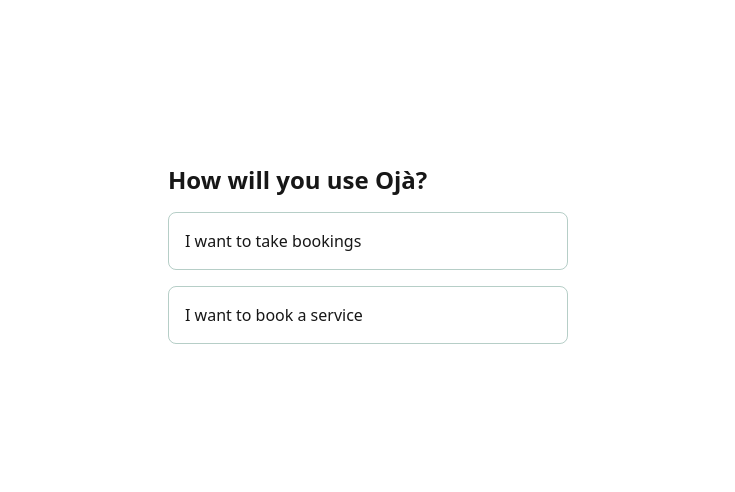
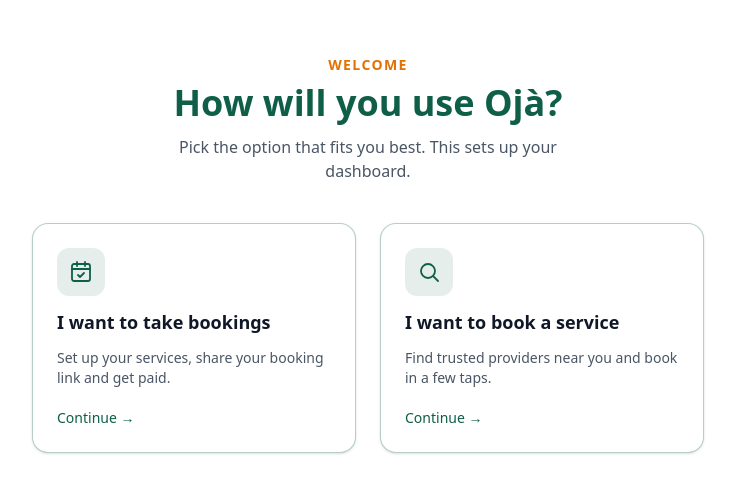
Before and after one commit to Oriyemi/booking-app, a Next.js app: page /onboarding in a window 1280 px wide. Shown: the part 146-638 px from the top of the page, without its empty margins (272-1007 px from the left). Built offline with nearby package versions, Linux system fonts and the light colour scheme; no server answers.

Commit message:
feat: enhance onboarding page with role selection options and improved UI

```diff
--- a/src/app/onboarding/page.tsx
+++ b/src/app/onboarding/page.tsx
@@ -5,20 +5,55 @@
 import { useUser } from "@clerk/nextjs";
 import { completeOnboarding } from "./_actions";
 
+type Role = "CUSTOMER" | "PROVIDER";
+
+const options: {
+  role: Role;
+  title: string;
+  description: string;
+  icon: React.ReactNode;
+}[] = [
+  {
+    role: "PROVIDER",
+    title: "I want to take bookings",
+    description: "Set up your services, share your booking link and get paid.",
+    icon: (
+      <svg viewBox="0 0 24 24" className="h-6 w-6" fill="none" stroke="currentColor" strokeWidth="1.8" strokeLinecap="round" strokeLinejoin="round" aria-hidden="true">
+        <rect x="3" y="4" width="18" height="17" rx="2" />
+        <path d="M3 9h18M8 2v4M16 2v4M9 15l2 2 4-4" />
+      </svg>
+    ),
+  },
+  {
+    role: "CUSTOMER",
+    title: "I want to book a service",
+    description: "Find trusted providers near you and book in a few taps.",
+    icon: (
+      <svg viewBox="0 0 24 24" className="h-6 w-6" fill="none" stroke="currentColor" strokeWidth="1.8" strokeLinecap="round" strokeLinejoin="round" aria-hidden="true">
+        <circle cx="11" cy="11" r="7" />
+        <path d="M21 21l-4.3-4.3" />
+      </svg>
+    ),
+  },
+];
+
 export default function OnboardingPage() {
   const { user } = useUser();
   const router = useRouter();
   const [loading, setLoading] = useState(false);
+  const [selected, setSelected] = useState<Role | null>(null);
   const [error, setError] = useState("");
 
-  async function choose(role: "CUSTOMER" | "PROVIDER") {
+  async function choose(role: Role) {
     setLoading(true);
+    setSelected(role);
     setError("");
 
     const res = await completeOnboarding(role);
     if (res?.error) {
       setError(res.error);
       setLoading(false);
+      setSelected(null);
       return;
     }
 
@@ -27,26 +62,55 @@
   }
 
   return (
-    <main className="mx-auto flex min-h-screen max-w-md flex-col justify-center gap-4 p-6">
-      <h1 className="text-2xl font-semibold">How will you use Ojà?</h1>
+    <main className="flex min-h-screen items-center justify-center bg-white  py-10 sm:px-6 lg:px-8">
+      <div className="w-full max-w-md sm:max-w-2xl">
+        <div className="mb-8 text-center sm:mb-10">
+          <p className="mb-2 text-xs font-semibold uppercase tracking-widest text-amber-600 sm:text-sm">
+            Welcome{user?.firstName ? `, ${user.firstName}` : ""}
+          </p>
+          <h1 className="text-2xl font-semibold text-brand sm:text-3xl lg:text-4xl">
+            How will you use Ojà?
+          </h1>
+          <p className="mx-auto mt-3 max-w-md text-sm text-gray-600 sm:text-base">
+            Pick the option that fits you best. This sets up your dashboard.
+          </p>
+        </div>
 
-      <button
-        disabled={loading}
-        onClick={() => choose("PROVIDER")}
-        className="rounded-lg border border-brand/30 p-4 text-left hover:bg-brand/5 disabled:opacity-50"
-      >
-        I want to take bookings
-      </button>
+        <div className="grid grid-cols-1 gap-4 sm:grid-cols-2 sm:gap-6">
+          {options.map((opt) => {
+            const isSelected = selected === opt.role;
+            return (
+              <button
+                key={opt.role}
+                type="button"
+                disabled={loading}
+                onClick={() => choose(opt.role)}
+                className="group flex flex-col items-start gap-3 rounded-2xl border border-brand/30 bg-white p-5 text-left shadow-sm transition hover:-translate-y-0.5 hover:border-brand hover:bg-brand/5 hover:shadow-md focus:outline-none focus-visible:ring-2 focus-visible:ring-brand focus-visible:ring-offset-2 disabled:cursor-not-allowed disabled:opacity-60 disabled:hover:translate-y-0 sm:p-6"
+              >
+                <span className="flex h-11 w-11 items-center justify-center rounded-xl bg-brand/10 text-brand transition group-hover:bg-brand group-hover:text-white sm:h-12 sm:w-12">
+                  {opt.icon}
+                </span>
+                <span className="text-base font-semibold text-gray-900 sm:text-lg">
+                  {opt.title}
+                </span>
+                <span className="text-sm text-gray-600">{opt.description}</span>
+                <span className="mt-auto pt-2 text-sm font-medium text-brand">
+                  {isSelected ? "Setting up…" : "Continue →"}
+                </span>
+              </button>
+            );
+          })}
+        </div>
 
-      <button
-        disabled={loading}
-        onClick={() => choose("CUSTOMER")}
-        className="rounded-lg border border-brand/30 p-4 text-left hover:bg-brand/5 disabled:opacity-50"
-      >
-        I want to book a service
-      </button>
-
-      {error && <p className="text-sm text-red-600">{error}</p>}
+        {error && (
+          <p
+            role="alert"
+            className="mt-6 rounded-lg border border-red-200 bg-red-50 px-4 py-3 text-center text-sm text-red-700"
+          >
+            {error}
+          </p>
+        )}
+      </div>
     </main>
   );
 }
--- a/src/app/sign-in/[[...sign-in]]/page.tsx
+++ b/src/app/sign-in/[[...sign-in]]/page.tsx
@@ -6,14 +6,9 @@
   return (
     <main className="flex min-h-screen bg-white p-4">
       <div className="relative m-auto w-full max-w-sm sm:max-w-md lg:max-w-lg xl:max-w-xl">
-        <Link
-          href="/"
-          aria-label="Close"
-          className="absolute -right-3 -top-3 z-10 flex h-9 w-9 items-center justify-center rounded-full bg-white text-brand shadow-md transition hover:bg-white"
-        >
-          ✕
-        </Link>
+
         <SignIn appearance={clerkAppearance} />
+
       </div>
     </main>
   );
--- a/src/app/sign-up/[[...sign-up]]/page.tsx
+++ b/src/app/sign-up/[[...sign-up]]/page.tsx
@@ -6,14 +6,8 @@
   return (
     <main className="flex min-h-screen p-4 bg-white">
       <div className="relative m-auto w-full max-w-sm sm:max-w-md lg:max-w-lg xl:max-w-xl">
-        <Link
-          href="/"
-          aria-label="Close"
-          className="absolute -right-3 -top-3 z-10 flex h-9 w-9 items-center justify-center rounded-full bg-white text-brand shadow-md transition hover:bg-white"
-        >
-          ✕
-        </Link>
         <SignUp appearance={clerkAppearance} />
+
       </div>
     </main>
   );
```
